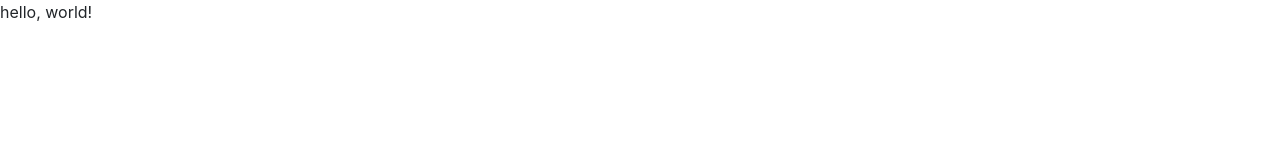
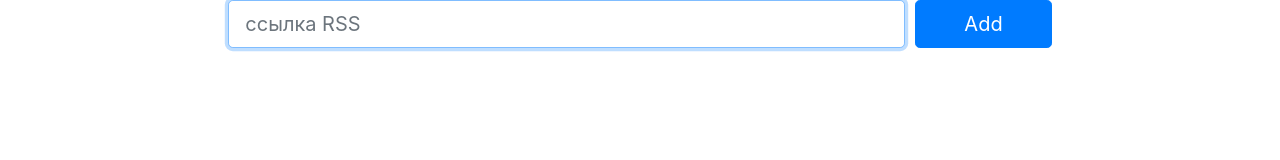
Before and after one commit to Bonamente/rss-aggregator, a website built with webpack: page index.html in a window 1280 px wide. Built offline with nearby package versions, Linux system fonts and the light colour scheme.

Commit message:
add form to index.html

```diff
--- a/index.html
+++ b/index.html
@@ -1,9 +1,21 @@
 <!doctype html>
 <html>
   <head>
-    <title>Webpack Package</title>
+    <title>RSS aggregator</title>
   </head>
   <body>
-    <div id="point"></div>
+    <div class="col-md-10 col-lg-8 mx-auto text-white">
+      <form action="" class="rss-form">
+        <div class="form-row">
+          <div class="col">
+            <input autofocus="" required="" name="url" aria-label="url" class="form-control form-control-lg w-100"
+              placeholder="ссылка RSS">
+          </div>
+          <div class="col-auto">
+            <button type="submit" aria-label="add" class="btn btn-lg btn-primary px-sm-5">Add</button>
+          </div>
+        </div>
+      </form>
+    </div>
   </body>
 </html>
```
